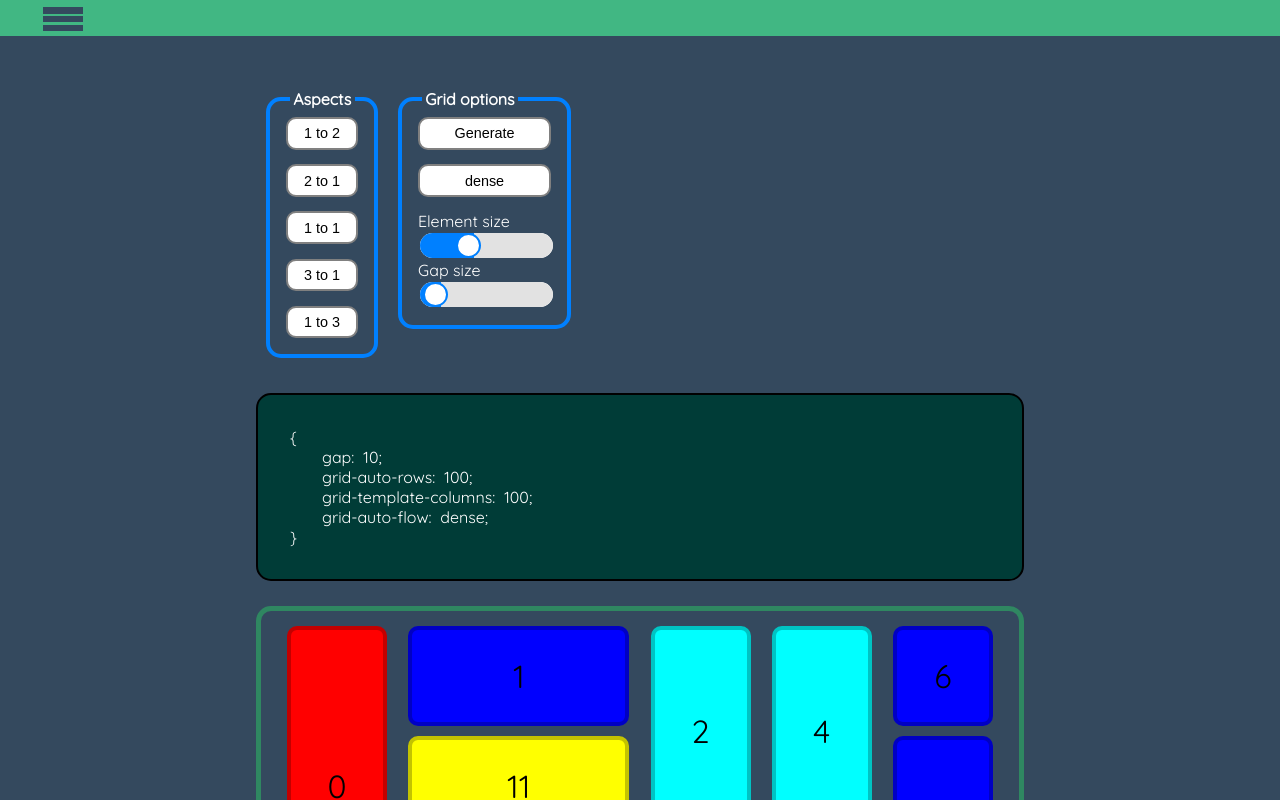
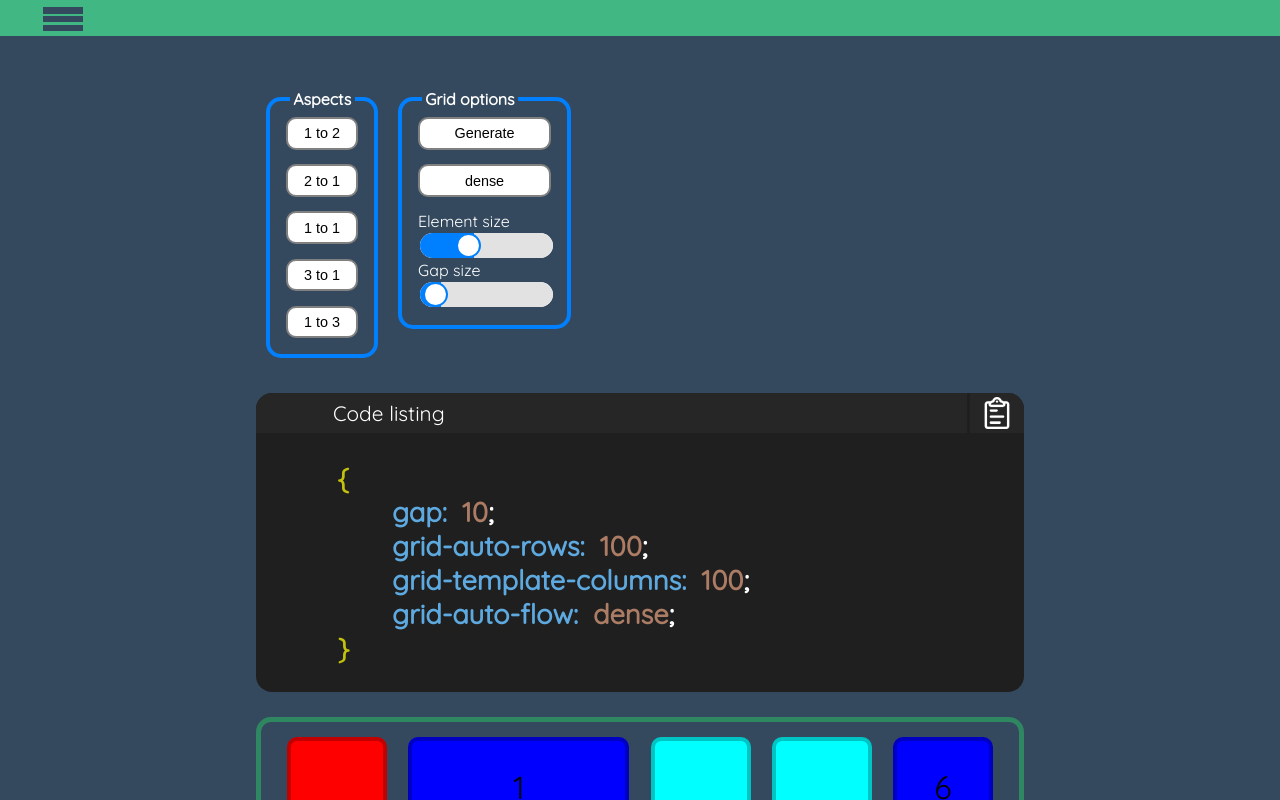
Before and after one commit to RZEPI/engineering-thesis-vue, a Vue app in the folder vue-app/: page /grid in a window 1280 px wide. Shown: the top 800 px of the page. Built offline with nearby package versions, Linux system fonts and the light colour scheme.

Commit message:
[Vue][GridPage] Fix codelisting styling

```diff
--- a/vue-app/src/components/CodeListing.vue
+++ b/vue-app/src/components/CodeListing.vue
@@ -1,12 +1,23 @@
 <template>
   <div class="code-listing__container">
-    &#123;
-    <div v-for="entry in parsedEntries" :key="entry.propertyKey">
-      <span class="property">&emsp;&emsp;{{ entry.propertyKey }}:</span>
-      <span class="value">&nbsp;&nbsp;{{ entry.propertyValue }}</span
-      >;
+    <header>
+      <span>Code listing</span>
+      <div @click="copyToClipboard">
+        <img
+          src="../assets/clipboard-outline-svgrepo-com.svg"
+          alt="Clipboard sign"
+        />
+      </div>
+    </header>
+    <div class="code-listing">
+      <span class="gold-bracket">{</span>
+      <div v-for="entry in parsedEntries" :key="entry.propertyKey">
+        <span class="property">&emsp;&emsp;{{ entry.propertyKey }}:</span>
+        <span class="value">&nbsp;&nbsp;{{ entry.propertyValue }}</span
+        >;
+      </div>
+      <span class="gold-bracket">}</span>
     </div>
-    &#125;
   </div>
 </template>
 
@@ -17,6 +28,77 @@ const props = defineProps<{ cssProps: CSSProperties }>();
 const parsedEntries = computed<
   { propertyKey: string; propertyValue: string }[]
 >(() => parseCssEntries(props.cssProps as CSSProperties));
+
+function copyToClipboard() {
+  let dataToClipboard: string;
+  dataToClipboard = "{\n";
+  for (const entry of parsedEntries.value) {
+    dataToClipboard += `\t${entry.propertyKey}: ${entry.propertyValue};\n`;
+  }
+  dataToClipboard += "}";
+
+  navigator.clipboard.writeText(dataToClipboard);
+}
 </script>
 
-<style lang="css" scoped></style>
+<style lang="css" scoped>
+.code-listing__container {
+  --listing-background-color: #1f1f1f;
+  width: 40vw;
+  border-radius: 1em;
+  box-sizing: border-box;
+  background-color: var(--listing-background-color);
+}
+
+header {
+  margin: 0;
+  overflow: hidden;
+  background-color: #262626;
+  width: 100%;
+  height: 2.5em;
+  border-radius: 1em 1em 0 0;
+  display: flex;
+  align-items: center;
+}
+header > span {
+  --header-size: 1.3em;
+  font-size: var(--header-size);
+  margin-left: calc(5em - var(--header-size));
+}
+
+header div {
+  border-left: 3px solid var(--listing-background-color);
+  margin-left: auto;
+  width: 3.4em;
+  height: 100%;
+  display: flex;
+  align-items: center;
+  justify-content: center;
+}
+header div:hover {
+  background-color: #333333;
+}
+
+header div img {
+  width: 2em;
+}
+
+.code-listing {
+  font-weight: 600;
+  padding: 1em 3em 1em 3em;
+  font-size: 1.7em;
+  list-style-type: none;
+}
+
+.gold-bracket {
+  color: #c2c20e;
+}
+
+.property {
+  color: #5eaae0;
+}
+
+.value {
+  color: #ac7c65;
+}
+</style>
--- a/vue-app/src/pages/GridPage.vue
+++ b/vue-app/src/pages/GridPage.vue
@@ -51,9 +51,7 @@
         </grid-button-window>
       </div>
 
-      <div class="code-listing-wrapper">
-        <code-listing :cssProps="cssProps"> </code-listing>
-      </div>
+      <code-listing :cssProps="cssProps"> </code-listing>
 
       <grid :cssProps="cssProps">
         <grid-element
@@ -308,7 +306,7 @@ body {
 :deep() button:active {
   background-color: var(--active-element-color);
 }
-
+/*
 :deep() .code-listing-wrapper {
   width: 100%;
   padding: 2em;
@@ -321,7 +319,7 @@ body {
 :deep() .code-listing {
   width: 100%;
   font-size: 1.2rem;
-}
+} */
 
 .aspect_1_to_2 {
   grid-column: span 2;
```
